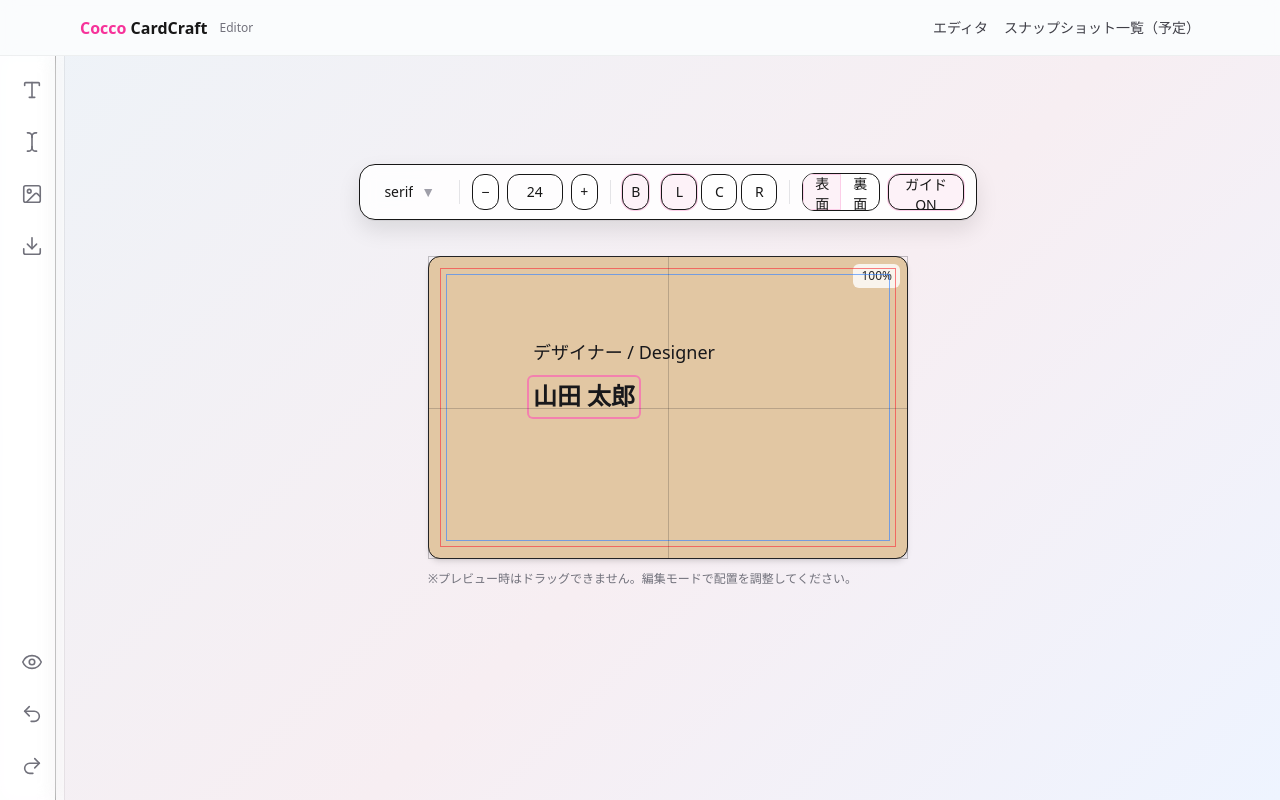
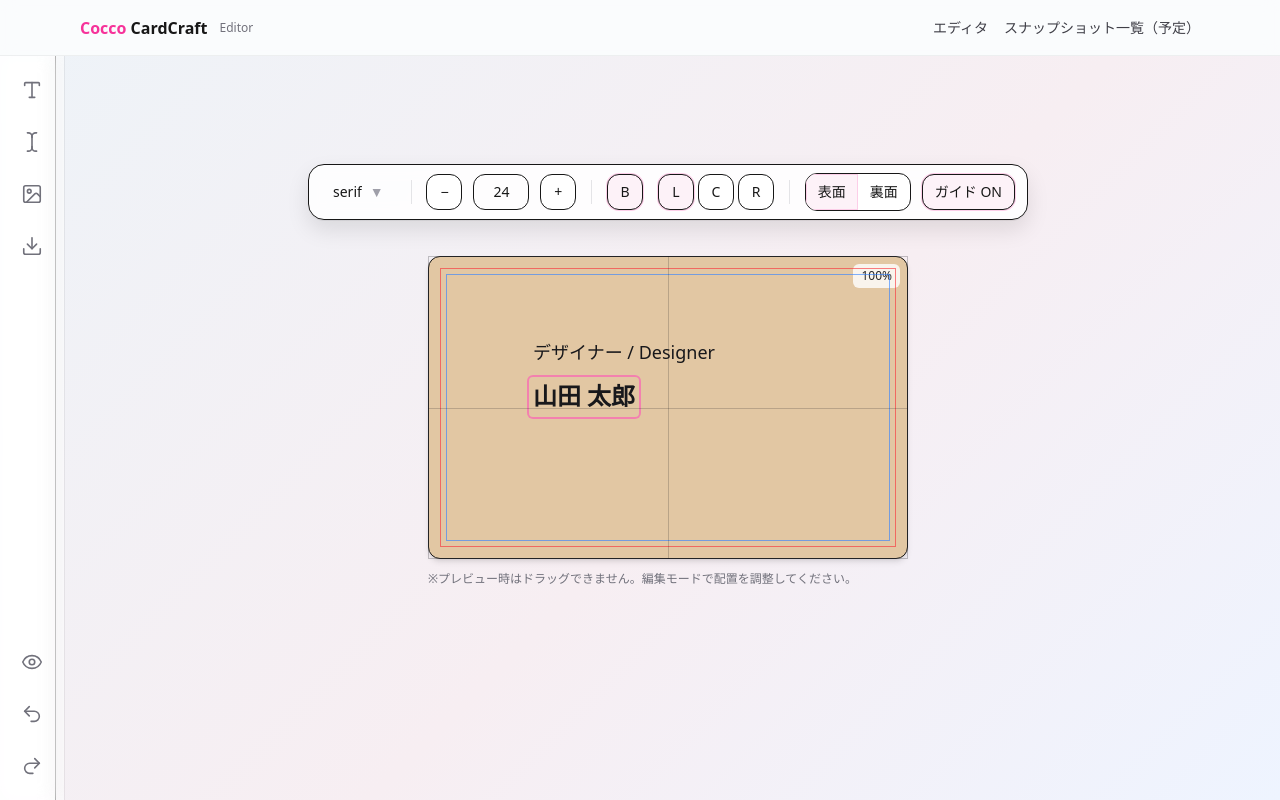
Before and after one commit to muu-ima/muu-cardcraft-lite, a Next.js app: page /editor in a window 1280 px wide. Built offline with nearby package versions, Linux system fonts and the light colour scheme.

Commit message:
センターツールバーの長さを調整

```diff
--- a/app/components/editor/CenterToolbar.tsx
+++ b/app/components/editor/CenterToolbar.tsx
@@ -2,11 +2,12 @@
 
 import React from "react";
 import type { TabKey } from "@/shared/editor";
+import { FontKey } from "@/shared/fonts";
 
 export type Align = "left" | "center" | "right";
 
 export type CenterToolbarValue = {
-  fontKey: "sans" | "maru" | "serif";
+  fontKey: FontKey;
   fontSize: number;
   bold: boolean;
   align: Align;
@@ -74,9 +75,10 @@ export default function CenterToolbar({
         className={[
           "pointer-events-auto flex items-center gap-2 rounded-2xl border bg-white/85 px-3 py-2 backdrop-blur",
           "shadow-[0_1px_0_rgba(0,0,0,0.06),0_10px_22px_rgba(0,0,0,0.10)]",
+          "min-w-[720px]", // ← 追加（好みで 680〜820 くらい）
+          "justify-between", // ← 追加（左右に余白感出る）
           value === null ? "opacity-70" : "",
         ].join(" ")}
-        aria-label="中央ツールバー"
       >
         {/* ✅ ① テキスト系：valueがある時だけ描画（ここ以外で value を触らない） */}
         {value && (
```
